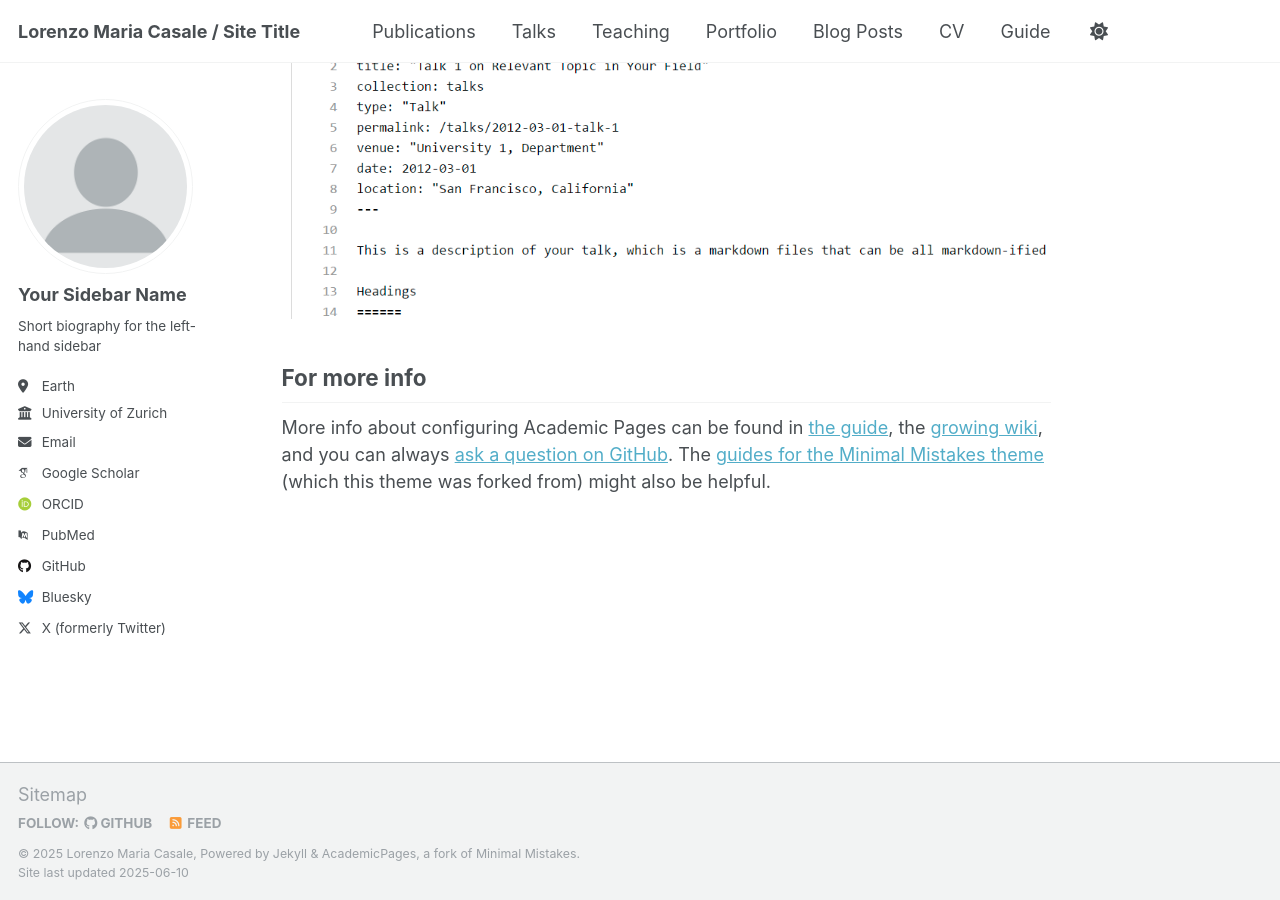
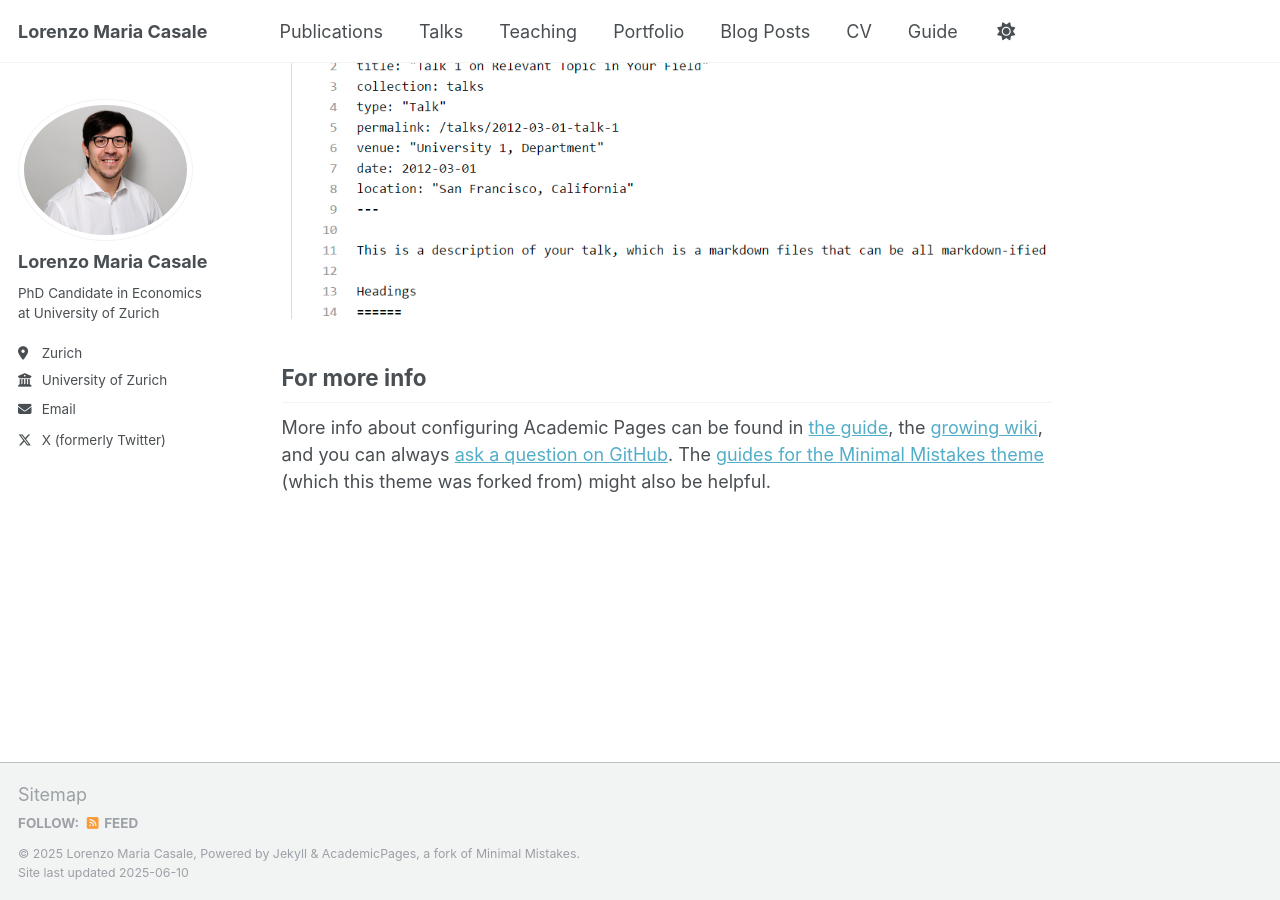
Before and after one commit to lorenzomariacasale/lorenzomariacasale.github.io, a Jekyll site: the page built from _pages/about.md, in a window 1280 px wide and 900 px high, scrolled down 2636 px. Built offline with Jekyll 4.4.1, drawn with Linux system fonts in a browser that asks for light colours; some web fonts are replaced.

Commit message:
First Trial in Home Page Manipulation

```diff
--- a/_config.yml
+++ b/_config.yml
@@ -9,7 +9,7 @@
 # Basic Site Settings
 locale                   : "en-US"
 site_theme               : "default"
-title                    : "Lorenzo Maria Casale / Site Title"
+title                    : "Lorenzo Maria Casale"
 title_separator          : "-"
 name                     : &name "Lorenzo Maria Casale"
 description              : &description "Testing Description"
@@ -22,11 +22,11 @@
 #               Additional customization can be done by editing /_includes/author-profile.html
 author:
   # Biographic information
-  avatar           : "profile.png"
-  name             : "Your Sidebar Name"
+  avatar           : "avatar.jpg"
+  name             : "Lorenzo Maria Casale"
   pronouns         : # example: "she/her"
-  bio              : "Short biography for the left-hand sidebar"
-  location         : "Earth"
+  bio              : "PhD Candidate in Economics at University of Zurich"
+  location         : "Zurich"
   employer         : "University of Zurich"
   uri              : # URL
   email            : "none@example.org"
@@ -34,11 +34,11 @@
   # Academic websites
   academia         : # URL
   arxiv            : # URL - Update with the correct link to your profile
-  googlescholar    : "https://scholar.google.com/citations?user=PS_CX0AAAAAJ"
+  googlescholar    : # URL
   impactstory      : # URL
-  orcid            : "http://orcid.org/yourorcidurl"
+  orcid            : # URL
   semantic         : # URL
-  pubmed           : "https://www.ncbi.nlm.nih.gov/pubmed/?term=john+snow"
+  pubmed           : # URL
   researchgate     : # URL
   scopus           : # URL
 
@@ -46,12 +46,12 @@
   bitbucket        : # Username - Update with your username on the site
   codepen          : # Username
   dribbble         : # Username
-  github           : "academicpages"
+  github           : # Username
   kaggle           : # Username
   stackoverflow    : # User number or user number and name (i.e., use "1" or "1/jeff-atwood")
 
   # Social media
-  bluesky          : "bsky.app" # Replace this with you Bluesky username
+  bluesky          : # Username
   facebook         : # Username
   flickr           : # Username
   foursquare       : # Username
```
Also changed, not shown: images/avatar.jpg (added).
